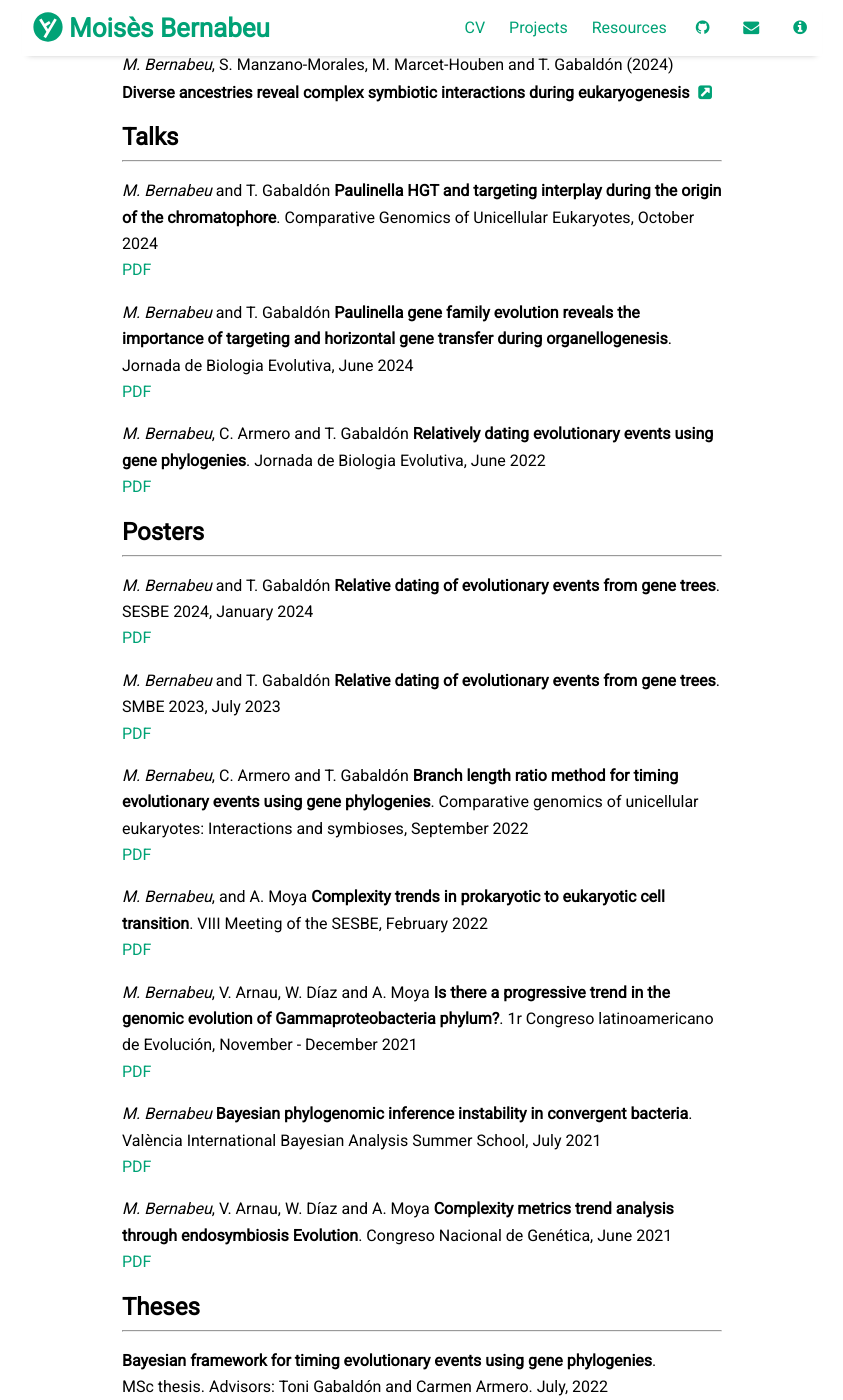
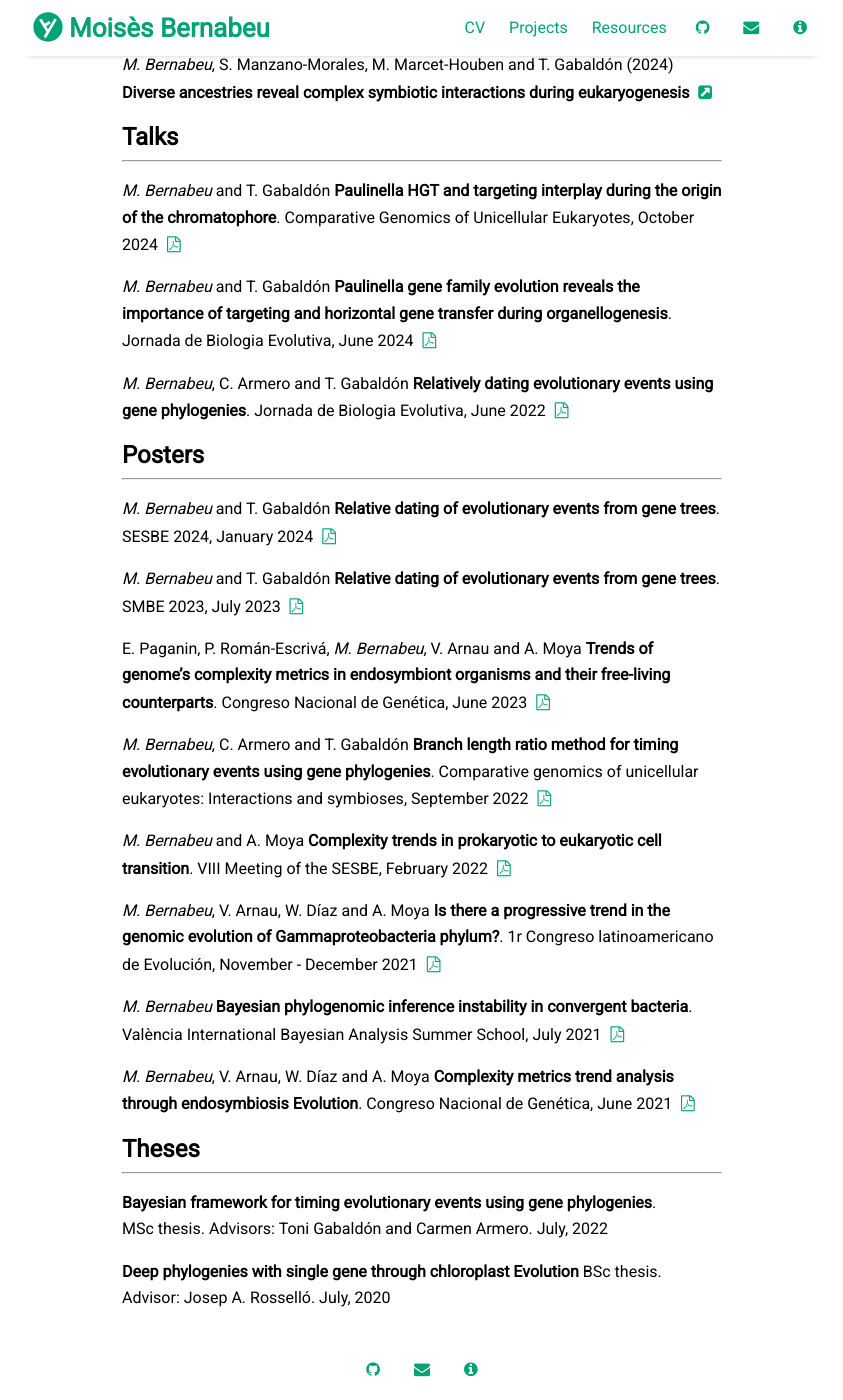
Before and after one commit to moibernabeu/moibernabeu.github.io, a Jekyll site: the page built from pages/cv.md, in a window 1280 px wide and 1400 px high, scrolled down 737 px. Shown: the whole window, without its empty margins (218-1061 px from the left). Built offline with Jekyll 4.4.1, drawn with Linux system fonts in a browser that asks for light colours; nearby versions of some CDN libraries.

Commit message:
update cv

```diff
--- a/pages/cv.md
+++ b/pages/cv.md
@@ -35,57 +35,50 @@ order: 2
 ---
 *M. Bernabeu* and T. Gabaldón
 **Paulinella HGT and targeting interplay during the origin of the chromatophore**.
-Comparative Genomics of Unicellular Eukaryotes, October 2024\\
-[PDF](https://drive.google.com/uc?export=download&id=1l9G-Tamn4xm5iyZwLj5LBW3K6rMBVMrN)
+Comparative Genomics of Unicellular Eukaryotes, October 2024 [<i class='fa fa-file-pdf-o'></i>](https://drive.google.com/uc?export=download&id=1l9G-Tamn4xm5iyZwLj5LBW3K6rMBVMrN)
 
 *M. Bernabeu* and T. Gabaldón
 **Paulinella gene family evolution reveals the importance of targeting and horizontal gene transfer during organellogenesis**.
-Jornada de Biologia Evolutiva, June 2024\\
-[PDF](https://drive.google.com/uc?export=download&id=1iAqNdAoUDy6G0Esv4Vi2rvcbSxb_yqoP)
+Jornada de Biologia Evolutiva, June 2024 [<i class='fa fa-file-pdf-o'></i>](https://drive.google.com/uc?export=download&id=1iAqNdAoUDy6G0Esv4Vi2rvcbSxb_yqoP)
 
 *M. Bernabeu*, C. Armero and T. Gabaldón
 **Relatively dating evolutionary events using gene phylogenies**.
-Jornada de Biologia Evolutiva, June 2022\\
-[PDF](https://drive.google.com/uc?export=download&id=1AktxDhvCs-iuecwcgtFJ0M14Mj7KDjer)
+Jornada de Biologia Evolutiva, June 2022 [<i class='fa fa-file-pdf-o'></i>](https://drive.google.com/uc?export=download&id=1AktxDhvCs-iuecwcgtFJ0M14Mj7KDjer)
 
 
 ## Posters
 ---
 *M. Bernabeu* and T. Gabaldón
 **Relative dating of evolutionary events from gene trees**.
-SESBE 2024, January 2024\\
-[PDF](https://drive.google.com/uc?export=download&id=12Eqo40uENx0SbQyxBmsHIINdrmQ2yLRd)
+SESBE 2024, January 2024 [<i class='fa fa-file-pdf-o'></i>](https://drive.google.com/uc?export=download&id=12Eqo40uENx0SbQyxBmsHIINdrmQ2yLRd)
 
 *M. Bernabeu* and T. Gabaldón
 **Relative dating of evolutionary events from gene trees**.
-SMBE 2023, July 2023\\
-[PDF](https://drive.google.com/uc?export=download&id=1YNSYJBoyLztfcBwlO_Xc3pLk6gY6KAYx)
+SMBE 2023, July 2023 [<i class='fa fa-file-pdf-o'></i>](https://drive.google.com/uc?export=download&id=1YNSYJBoyLztfcBwlO_Xc3pLk6gY6KAYx)
+
+E. Paganin, P. Román-Escrivá, *M. Bernabeu*, V. Arnau and A. Moya
+**Trends of genome’s complexity metrics in endosymbiont organisms and their free-living counterparts**.
+Congreso Nacional de Genética, June 2023 [<i class='fa fa-file-pdf-o'></i>](https://drive.google.com/open?id=1AWh6Ha9rmaJoSA5C4WdFG2za8PZeBhkr&usp=drive_copy)
 
 *M. Bernabeu*, C. Armero and T. Gabaldón
 **Branch length ratio method for timing evolutionary events using gene phylogenies**.
-Comparative genomics of unicellular eukaryotes: Interactions and symbioses, September 2022\\
-[PDF](https://drive.google.com/uc?export=download&id=1shDp__tPAES3gwUCv8yZ0qHc45cGxgln)
+Comparative genomics of unicellular eukaryotes: Interactions and symbioses, September 2022 [<i class='fa fa-file-pdf-o'></i>](https://drive.google.com/uc?export=download&id=1shDp__tPAES3gwUCv8yZ0qHc45cGxgln)
 
-*M. Bernabeu*, and A. Moya
+*M. Bernabeu* and A. Moya
 **Complexity trends in prokaryotic to eukaryotic cell transition**.
-VIII Meeting of the SESBE, February 2022\\
-[PDF](https://drive.google.com/uc?export=download&id=1L1AoZGBVKKJGmWLJBV_4fVtf22TUxFwt)
+VIII Meeting of the SESBE, February 2022 [<i class='fa fa-file-pdf-o'></i>](https://drive.google.com/uc?export=download&id=1L1AoZGBVKKJGmWLJBV_4fVtf22TUxFwt)
 
 *M. Bernabeu*, V. Arnau, W. Díaz and A. Moya
 **Is there a progressive trend in the genomic evolution of Gammaproteobacteria phylum?**.
-1r Congreso latinoamericano de Evolución, November - December 2021\\
-[PDF](https://drive.google.com/uc?export=download&id=12gU181ZQA5GFoEFyIIlWUGPN_Iigef7u)
+1r Congreso latinoamericano de Evolución, November - December 2021 [<i class='fa fa-file-pdf-o'></i>](https://drive.google.com/uc?export=download&id=12gU181ZQA5GFoEFyIIlWUGPN_Iigef7u)
 
 *M. Bernabeu*
 **Bayesian phylogenomic inference instability in convergent bacteria**.
-València International Bayesian Analysis Summer School, July 2021\\
-[PDF](https://drive.google.com/uc?export=download&id=1XnjuGvYoo0RBy7yY5PsSos7Z6bfC3Lg0)
+València International Bayesian Analysis Summer School, July 2021 [<i class='fa fa-file-pdf-o'></i>](https://drive.google.com/uc?export=download&id=1XnjuGvYoo0RBy7yY5PsSos7Z6bfC3Lg0)
 
 *M. Bernabeu*, V. Arnau, W. Díaz and A. Moya
 **Complexity metrics trend analysis through endosymbiosis Evolution**.
-Congreso Nacional de Genética, June 2021\\
-[PDF](https://drive.google.com/uc?export=download&id=1MqWeN2yESrb3NpWib806DHq0u6dZnsLA)
-
+Congreso Nacional de Genética, June 2021 [<i class='fa fa-file-pdf-o'></i>](https://drive.google.com/uc?export=download&id=1MqWeN2yESrb3NpWib806DHq0u6dZnsLA)
 
 ## Theses
 ---
```
